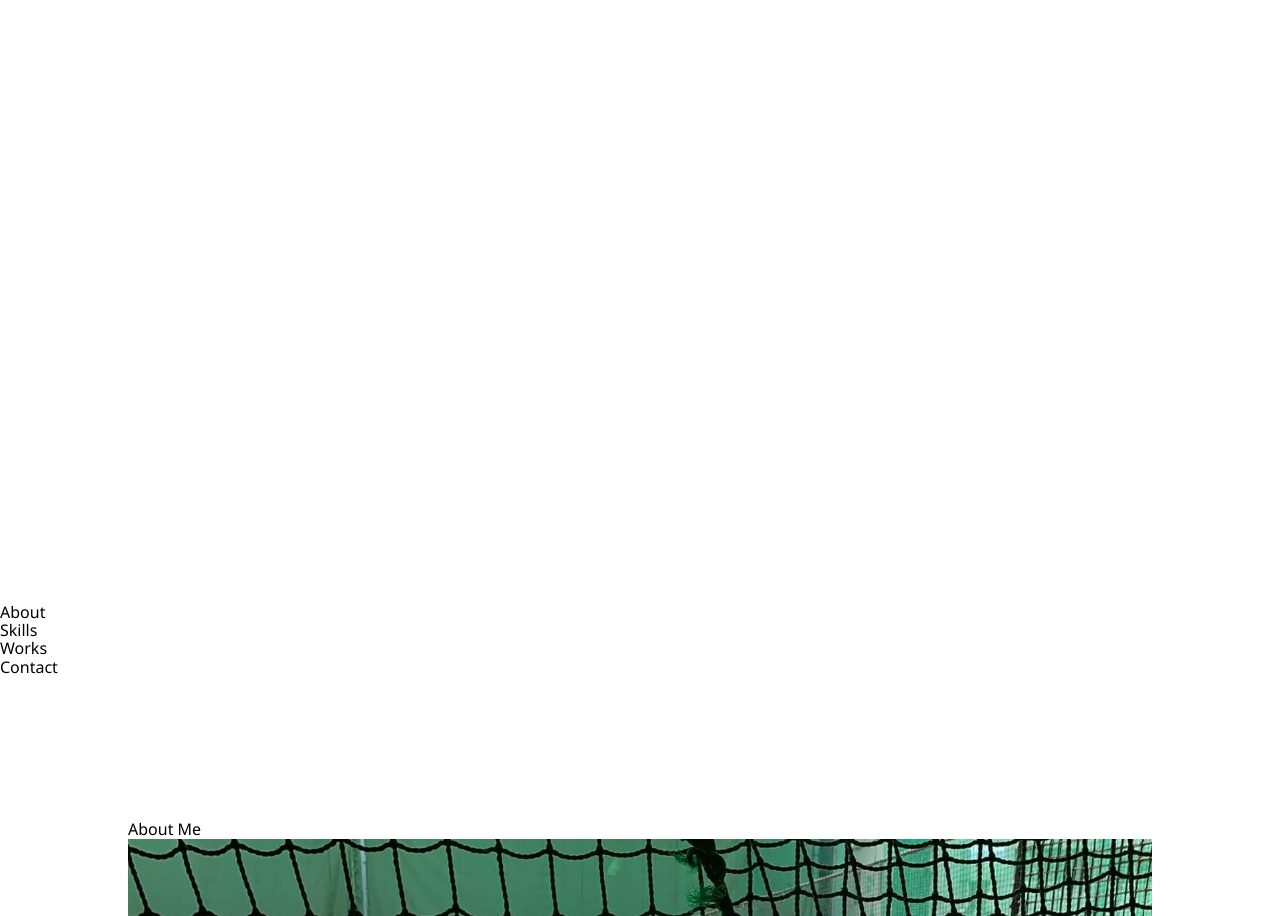
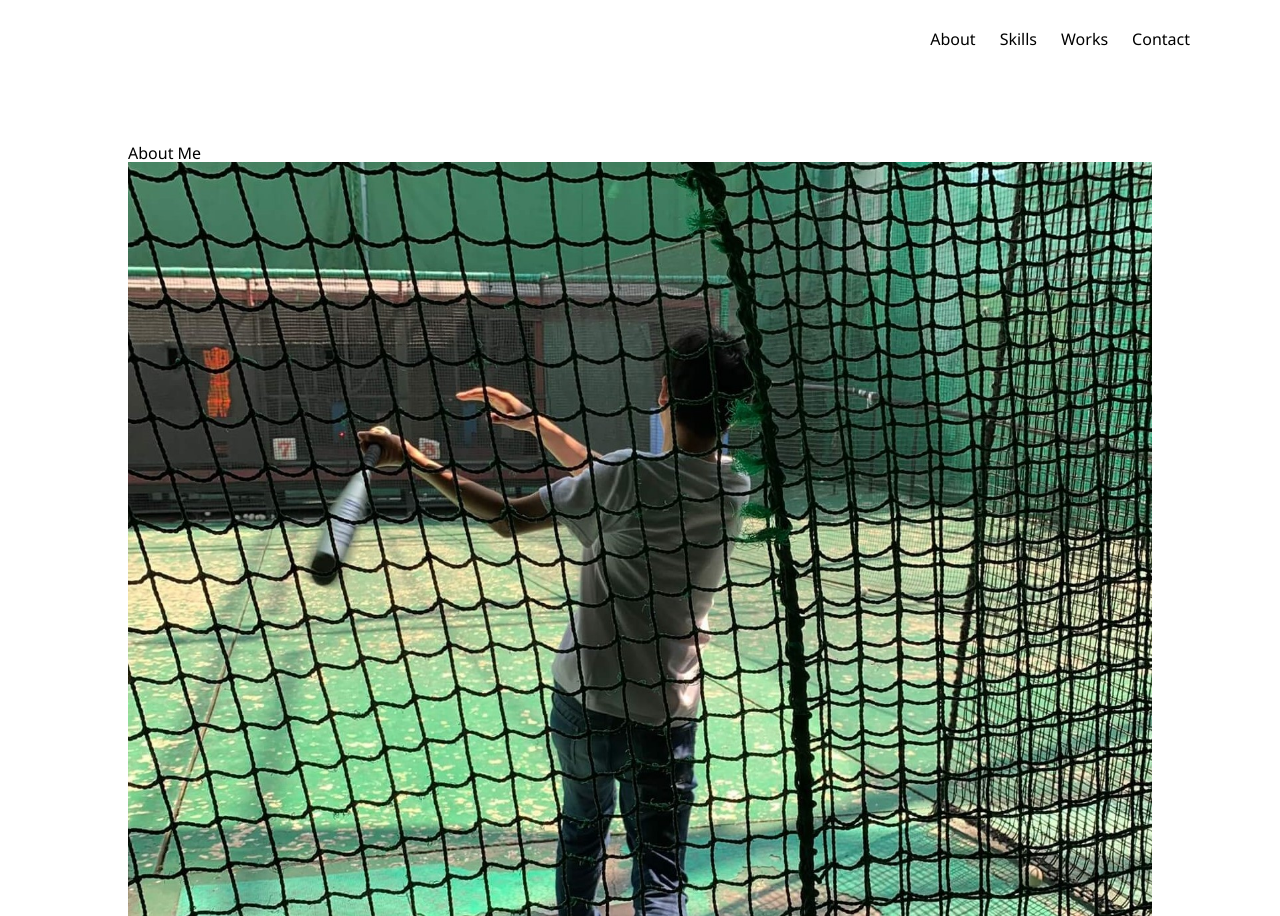
Before and after one commit to ryoya-murata/myportfolio, a PHP site: page / in a window 1280 px wide. Shown: the top 916 px of the page. Run offline with PHP 8.4, Linux system fonts and the light colour scheme; some libraries are stand-ins or nearby versions.

Commit message:
headerの編集終了

```diff
--- a/css/style.css
+++ b/css/style.css
@@ -42,4 +42,50 @@ img {
 .button:hover {
   opacity: .7s;
 }
+
+.header {
+  padding: 1em 0;
+  background: transparent;
+  position: fixed;
+  top: 0;
+  right: 0;
+  left: 0;
+  z-index: 20;
+}
+
+.header__inner {
+  -webkit-box-sizing: content-box;
+          box-sizing: content-box;
+  max-width: 1100px;
+  padding: 0 30px;
+  margin: 0 auto;
+  display: -webkit-box;
+  display: -ms-flexbox;
+  display: flex;
+  -webkit-box-pack: justify;
+      -ms-flex-pack: justify;
+          justify-content: space-between;
+  -webkit-box-align: center;
+      -ms-flex-align: center;
+          align-items: center;
+}
+
+.header__logo-wrap {
+  max-width: 100px;
+  width: 100%;
+}
+
+.header__list {
+  display: -webkit-box;
+  display: -ms-flexbox;
+  display: flex;
+}
+
+.header__item {
+  margin-right: 1.5em;
+}
+
+.header__item:last-child {
+  margin-right: 0;
+}
 /*# sourceMappingURL=style.css.map */
--- a/css/style.scss
+++ b/css/style.scss
@@ -69,3 +69,61 @@ $bg-color:#BCBABE;
         opacity: .7s;
     }
 }
+
+// =======================
+//  z-index
+// =======================
+
+$layer: (
+  modal: 100,
+  drawer: 40,
+  sp-menu: 35,
+  floating: 30,
+  header: 20,
+  default: 1
+);
+
+
+
+
+
+// =======================
+//  header
+// =======================
+
+.header{
+    padding: 1em 0;
+    background: transparent;
+    position: fixed;
+    top: 0;
+    right: 0;
+    left: 0;
+    z-index: map-get($layer, "header");
+}
+
+.header__inner{
+    box-sizing: content-box;
+    max-width: 1100px;
+    padding: 0 30px;
+    margin: 0 auto;
+    display: flex;
+    justify-content: space-between;
+    align-items: center;
+}
+
+.header__logo-wrap{
+    max-width: 100px;
+    width: 100%;
+}
+
+.header__list{
+    display: flex;
+}
+
+.header__item{
+    margin-right: 1.5em;
+
+    &:last-child{
+        margin-right: 0;
+    }
+}
```
Also changed, not shown: 1 other file.
